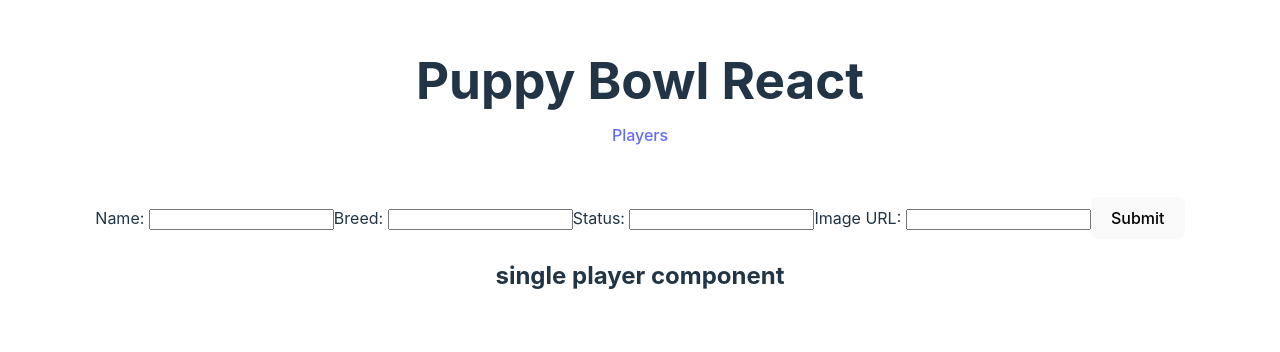
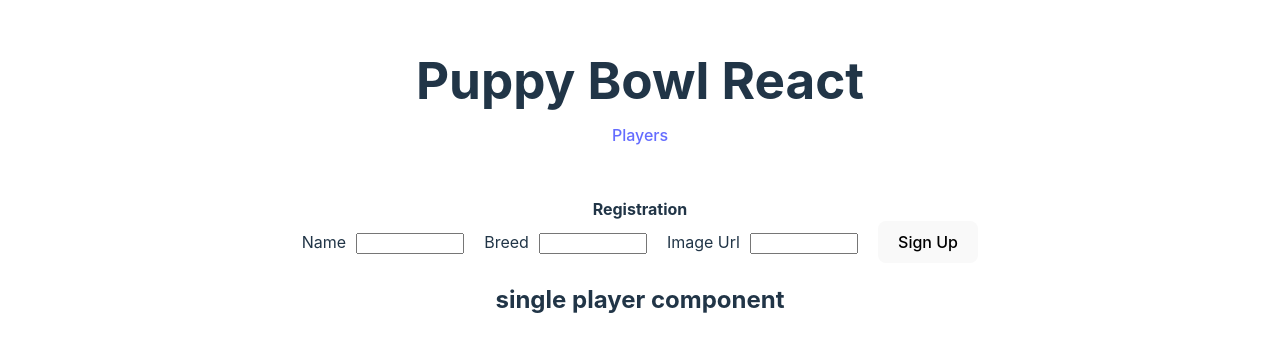
Before and after one commit to mercedechen/Unit3.PuppyBowlReact, a React (Vite) app: page /players/1 in a window 1280 px wide. Shown: the top 352 px of the page. Built offline with nearby package versions, Linux system fonts and the light colour scheme.

Commit message:
Fix functionality to add player

```diff
--- a/src/App.css
+++ b/src/App.css
@@ -32,3 +32,12 @@ h4, p {
 img {
   width: 100%;
 }
+
+input {
+  margin-right: 20px;
+  width: 100px;
+}
+
+label {
+  margin-right: 10px;
+}
--- a/src/App.jsx
+++ b/src/App.jsx
@@ -8,16 +8,17 @@ import {Routes, Route} from 'react-router-dom'
 import Navigation from './components/Navigation.jsx';
 import NewPlayerForm from './components/NewPlayerForm.jsx';
 import Players from './components/Players.jsx';
-import PlayerDetails from './components/PlayerDetails.jsx';
+import Player from './components/Player.jsx';
 
 function App(){
   return (
     <>
       <Navigation />
       <NewPlayerForm />
+
       <Routes>
         <Route path='/players' element={<Players />} />
-        <Route path='/players/:id' element={<PlayerDetails />} />
+        <Route path='/players/:id' element={<Player />} />
       </Routes>
     </>
   )
--- a/src/components/NewPlayerForm.jsx
+++ b/src/components/NewPlayerForm.jsx
@@ -1,17 +1,48 @@
+import {useState} from 'react'
+
+const API_URL = "https://fsa-puppy-bowl.herokuapp.com/api/2310-FSA-ET-WEB-PT-SF-B-mercede";
+
 function NewPlayerForm() {
+
+  const [name, setName] = useState('');
+  const [breed, setBreed] = useState('');
+  const [imageUrl, setImageUrl] = useState('');
+
+  async function handleSubmit(event) {
+    // Stops the page from reloading
+    event.preventDefault();
+    let response = await fetch(`${API_URL}/players`, {
+      method: 'POST',
+      headers: {
+        "Content-Type": "application/json",
+      },
+      body: JSON.stringify({
+        name,
+        breed,
+        imageUrl
+      })
+    })
+    let json = await response.json();
+    console.log(json);
+  }
 
   return (
     <>
-      <form>
-        <label for='playerName'>Name: </label>
-        <input id='playerName'></input>
-        <label for='playerBreed'>Breed: </label>
-        <input id='playerBreed'></input>
-        <label for='playerStatus'>Status: </label>
-        <input id='playerStatus'></input>
-        <label for='playerImg'>Image URL: </label>
-        <input id='playerImg'></input>
-        <button>Submit</button>
+      <h4>Registration</h4>
+      <form method="post" className="player-form" onSubmit={handleSubmit}>
+        {/* Update setName with the input text */}
+        <label>Name</label>
+        <input type='text' onChange={event => setName(event.target.value)}/>
+
+        {/* Update setBreed with the input text */}
+        <label>Breed</label>
+        <input type='text' onChange={event => setBreed(event.target.value)}/>
+
+        {/* Update setImageUrl with the input text */}
+        <label>Image Url</label>
+        <input type='text' onChange={event => setImageUrl(event.target.value)}/>
+
+        <button type="submit">Sign Up</button>
       </form>
     </>
   )
--- /dev/null
+++ b/src/components/Player.jsx
@@ -0,0 +1,18 @@
+// Import React libraries
+import {useParams} from "react-router-dom";
+
+function Player({imageUrl, name, breed, status}) {
+  const {id} = useParams();
+
+  return (
+    <>
+      <h2>single player component</h2>
+      <img src={imageUrl} alt={imageUrl}/>
+      <h4>{name}</h4>
+      <p>{breed}</p>
+      <p>{status}</p>
+    </>
+  )
+};
+
+export default Player
--- a/src/components/PlayerDetails.jsx
+++ /dev/null
@@ -1,19 +0,0 @@
-// Import React libraries
-import {useParams} from "react-router-dom";
-
-// Import player data
-import players from './Players.jsx';
-
-function PlayerDetails() {
-  const {playerId} = useParams();
-
-  // const player = players.find((player) => player.id === parseInt(playerId));
-
-  return (
-    <>
-      <h2>single player component</h2>
-    </>
-  )
-};
-
-export default PlayerDetails;
--- a/src/components/Players.jsx
+++ b/src/components/Players.jsx
@@ -2,7 +2,7 @@
 import {useState, useEffect} from 'react';
 import {useNavigate} from "react-router-dom";
 
-const API_URL = "https://fsa-puppy-bowl.herokuapp.com/api/2310-FSA-ET-WEB-PT-SF-B-mercede/players"
+const API_URL = "https://fsa-puppy-bowl.herokuapp.com/api/2310-FSA-ET-WEB-PT-SF-B-mercede";
 
 function Players() {
   const [players, setPlayers] = useState([]);
@@ -11,16 +11,16 @@ function Players() {
   useEffect(() => {
     const getPlayers = async () => {
       try {
-        const response = await fetch(API_URL);
+        const response = await fetch(`${API_URL}/players`);
         const json = await response.json();
-        console.log(json.data);
+        // console.log(json.data.players);
         setPlayers(json.data.players);
       } catch (error) {
         console.log(error);
       }
     }
     getPlayers();
-  }, []);
+  }, [players]);
 
   return (
     <>
```
